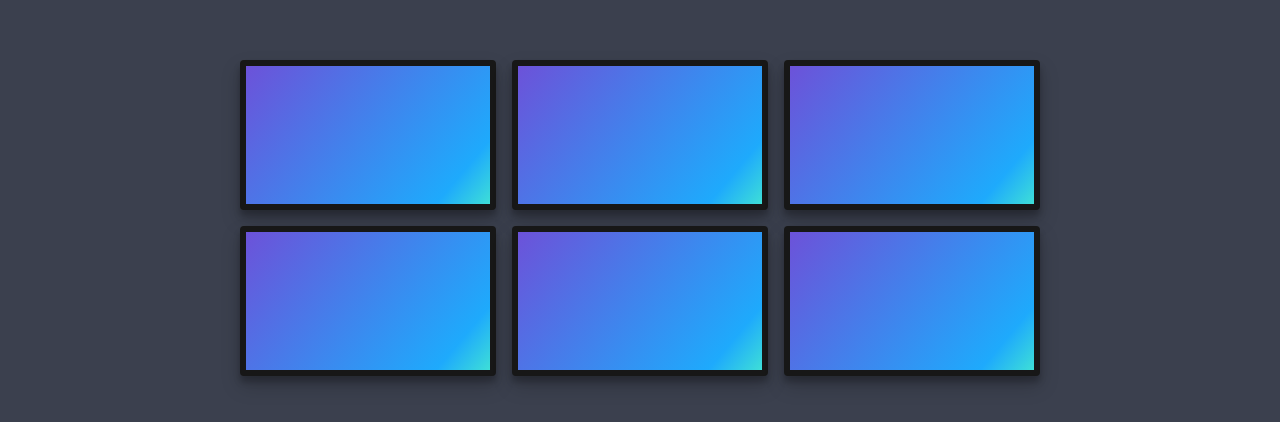
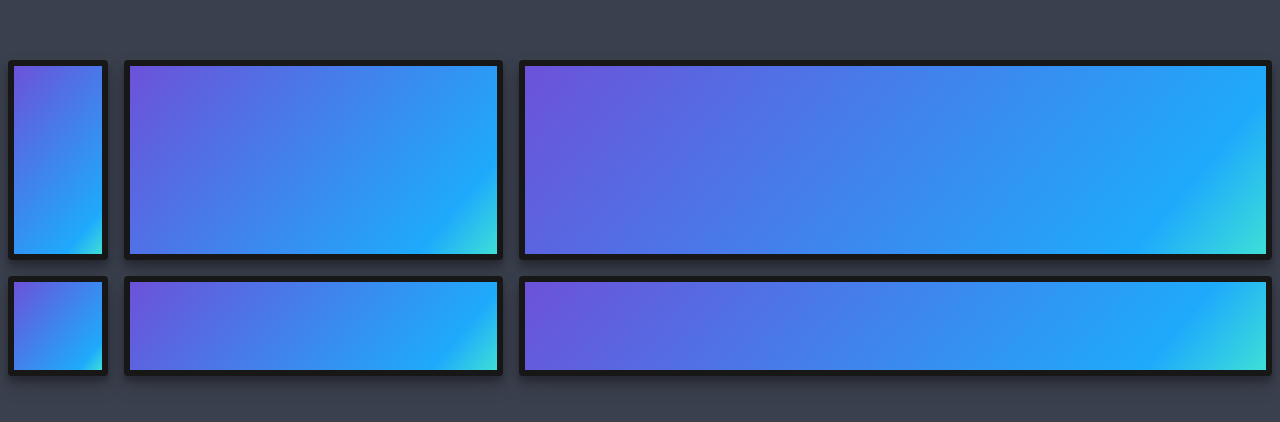
Before and after one commit to alex-njuguna/grid-layout, a plain HTML site: page index.html in a window 1280 px wide. Shown: the part 190-612 px from the top of the page. Drawn offline with Linux system fonts and the light colour scheme.

Commit message:
mixing units

```diff
--- a/style.css
+++ b/style.css
@@ -6,11 +6,19 @@
     grid-gap: 1rem;
 } */
 
-.container {
+/* .container {
     display: grid;
     width: 800px;
     grid-template-columns: repeat(3, 1fr);
     grid-template-rows: repeat(2, 150px);
+    grid-gap: 1rem;
+} */
+
+.container {
+    display: grid;
+    width: 100%;
+    grid-template-columns: 100px 30% 1fr;
+    grid-template-rows: 200px 100px;
     grid-gap: 1rem;
 }
 
```
